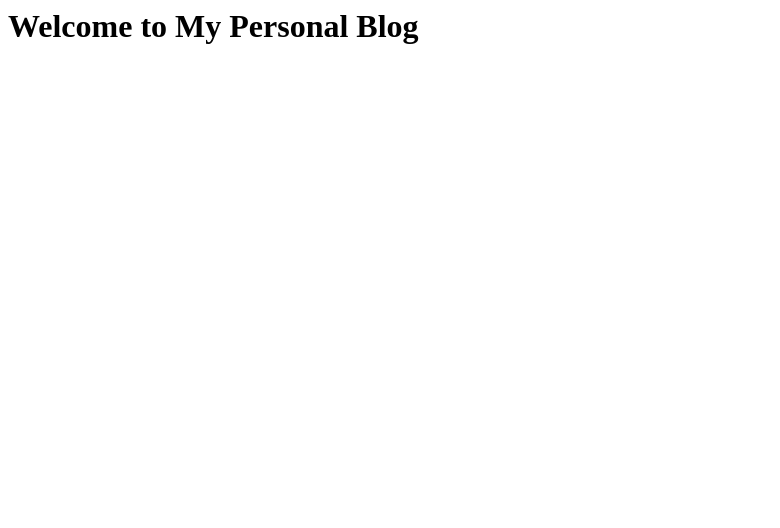
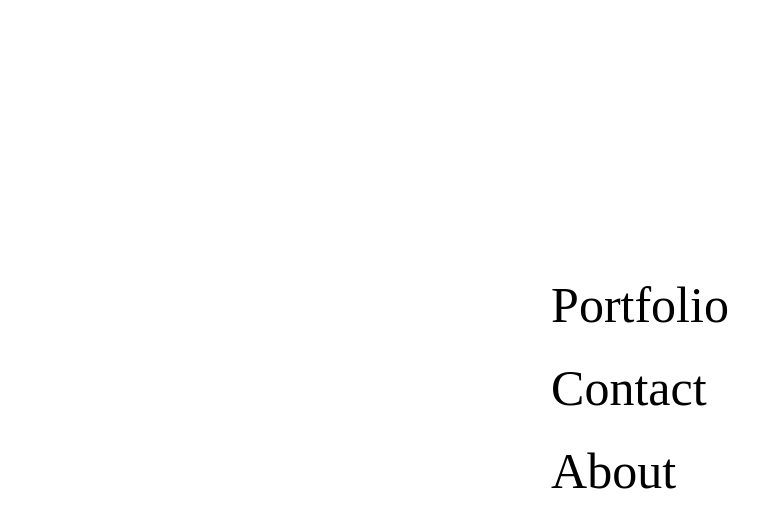
Before and after one commit to geduardcatalin/geduardcatalin.github.io, a plain HTML site: page index.html in a window 1280 px wide. Shown: the whole page, without its empty margins (0-780 px from the left). Drawn offline with nearby package versions, Linux system fonts and the light colour scheme.

Commit message:
Update index.html

```diff
--- a/index.html
+++ b/index.html
@@ -1,8 +1,53 @@
 <html>
     <head>
         <title>geduardcatalindev's Blog</title>
+        <script src="http://code.jquery.com/jquery-3.3.1.min.js" integrity="sha256-FgpCb/KJQlLNfOu91ta32o/NMZxltwRo8QtmkMRdAu8=" crossorigin="anonymous"></script>
+        <style>
+            * {
+             margin: 0;
+             padding: 0;
+            }
+            ul {
+             position: fixed;
+             top: 50%;
+             left: 50%;
+             transform: translate(-50%, calc(-50% - 25px));
+             list-style: none;
+            }
+            li {
+             margin-top: 25px;
+             font-size: 50px;
+            }
+            li:hover {
+             color: green;
+            }
+            li:hover:before {
+             content: '';
+            }
+            a {
+             text-decoration: none;
+             color: inherit;
+            }
+        </style>
     </head>
     <body>
-        <h1>Welcome to My Personal Blog</h1>
+        <ul class='menu'>
+            <li class='menu-item portfolio'>
+                <a href='#'>Portfolio</a>
+            </li>
+            <li class='menu-item contact'>
+                <a href='#'>Contact</a>
+            </li>
+            <li class='menu-item about'>
+                <a href='#'>About</a>
+            </li>
+        </ul>
+        <script>
+            $('.menu-item').hover(function () {
+                $(this).siblings('li').css('text-decoration', 'line-through');
+            }, function () {
+                $(this).siblings('li').css('text-decoration', 'none');
+            });
+        </script>
     </body>
 </html>
```
